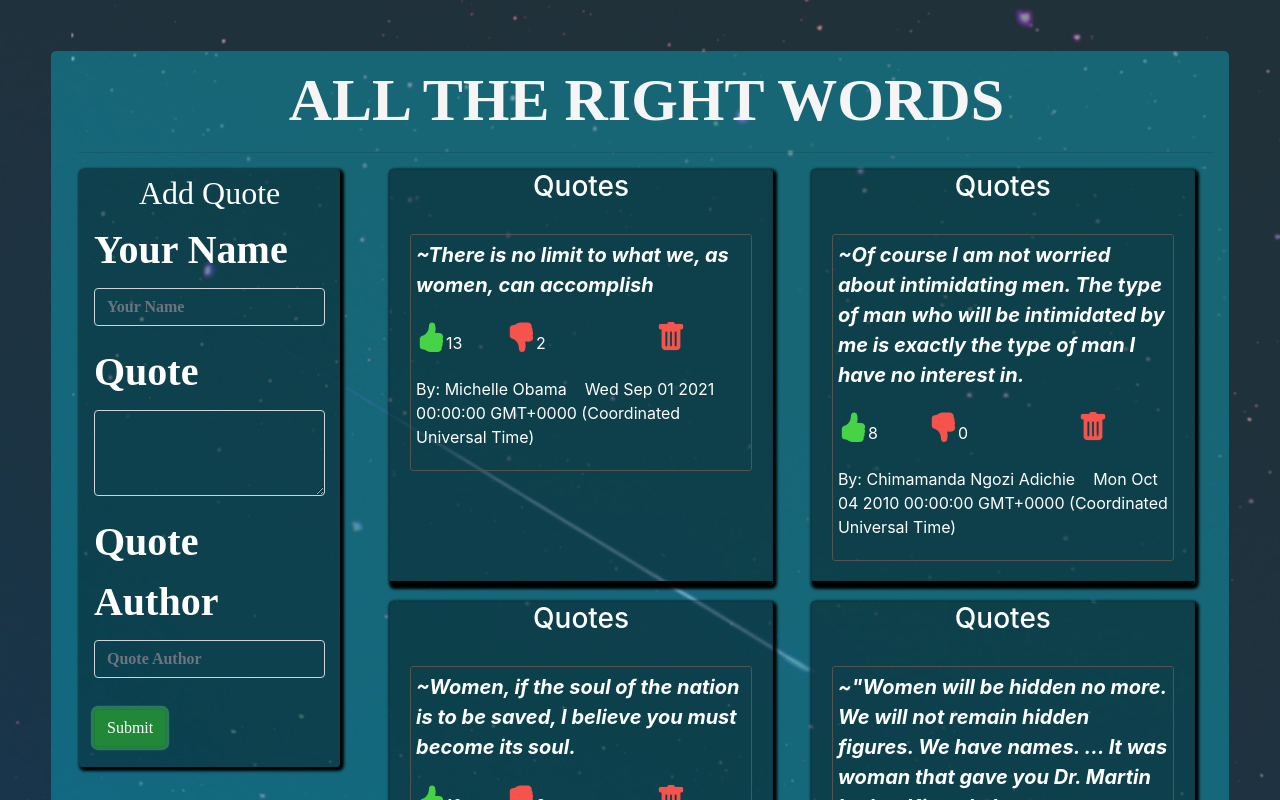
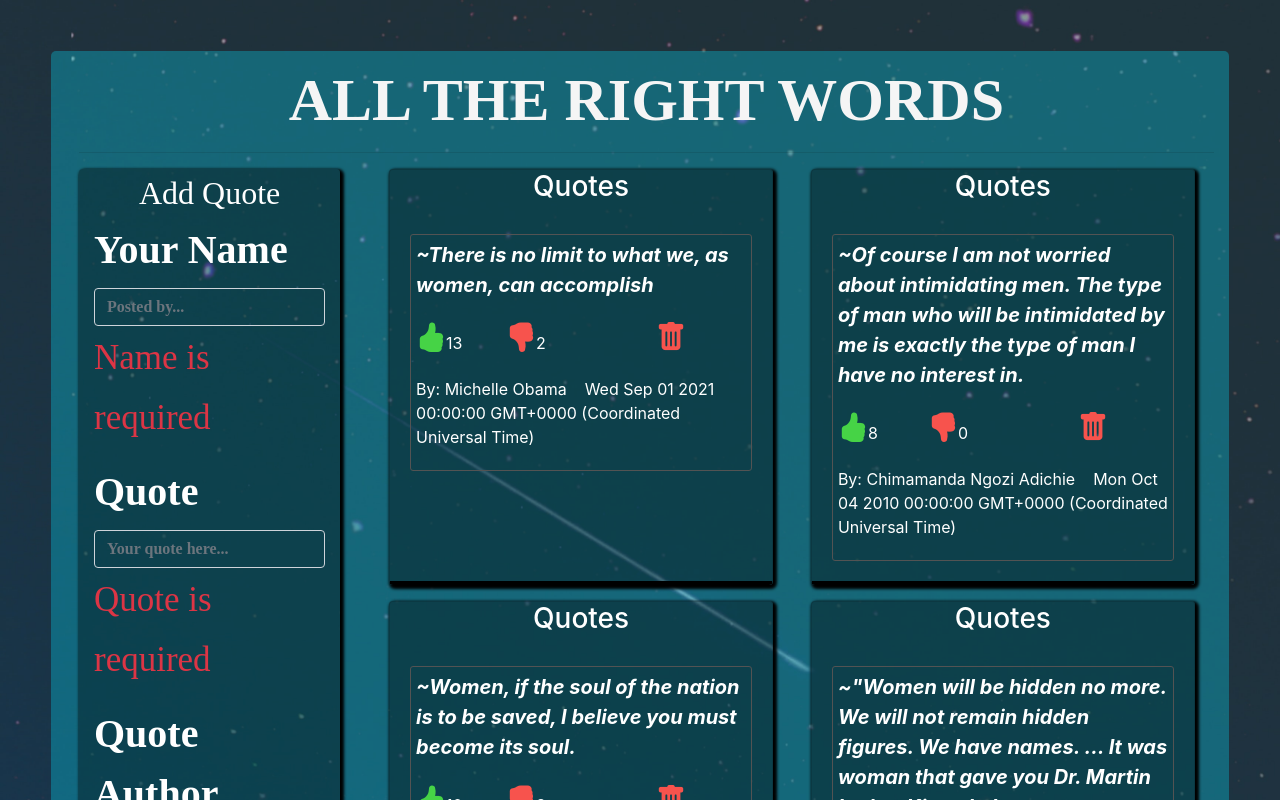
Before and after one commit to wangechimk/Quotes-app, an Angular app: page / in a window 1280 px wide. Both pictures are taken after typing "Sample", "Sample", "Sample" into the empty fields and a click on the button "Submit". Shown: the top 800 px of the page. Built offline with nearby package versions, Linux system fonts and the light colour scheme.

Commit message:
minor changes

```diff
--- a/src/app/components/quote-form/quote-form.component.html
+++ b/src/app/components/quote-form/quote-form.component.html
@@ -3,15 +3,18 @@
 <form>
   <div class="mb-3">
     <label for="exampleFormControlInput1" class="form-label">Your Name</label>
-    <input type="text" [(ngModel)]="formModel.name" class="form-control" name="name" placeholder="Your Name">
+    <input type="text" placeholder="Posted by..." class="form-control" [(ngModel)]="formModel.name" name="submitName" #submitName='ngModel' required>
+            <small class="text-danger text-center" [class.d-none]='submitName.valid || submitName.untouched'>Name is required</small>
   </div>
   <div class="mb-3">
     <label for="exampleFormControlTextarea1" class="form-label">Quote</label>
-    <textarea class="form-control" [(ngModel)]="formModel.quote" name="quote" rows="3"></textarea>
+    <input type="text" placeholder="Your quote here..." class="form-control" required [(ngModel)]="formModel.quote" id="text" name="text" #text='ngModel' required>
+    <small class="text-danger text-center" [class.d-none]='text.valid || text.untouched'>Quote is required</small>
   </div>
   <div class="mb-3">
     <label for="exampleFormControlInput1" class="form-label">Quote Author</label>
-    <input type="text" [(ngModel)]="formModel.author" class="form-control" name="author" placeholder="Quote Author">
+    <input type="text" placeholder="Quote by..." class="form-control" [(ngModel)]="formModel.author" name="author" #author='ngModel' required>
+            <small class="text-danger text-center" [class.d-none]='author.valid || author.untouched'>Author is required</small>
   </div>
   <button (click)="submitForm()" type="button" class="btn btn-success">Submit</button>
 </form>
```
